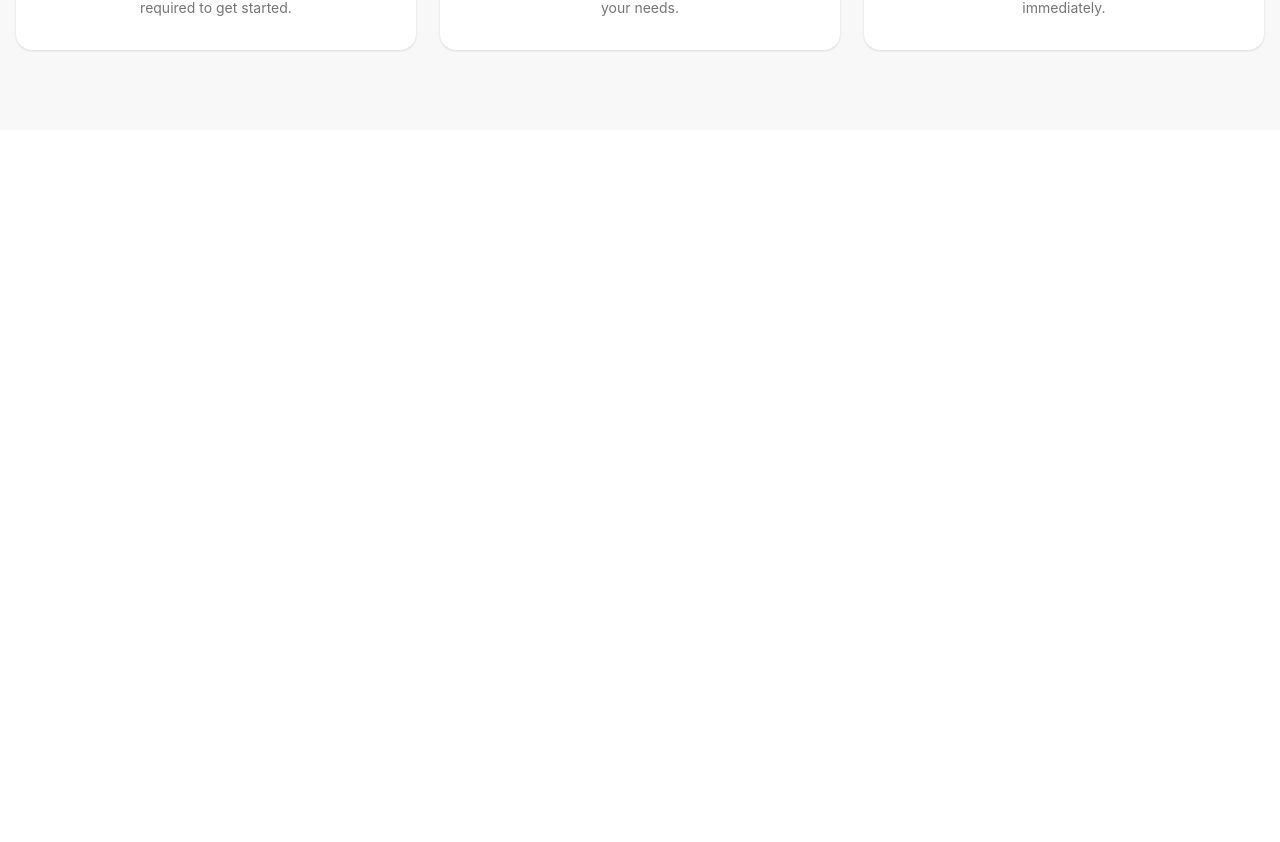
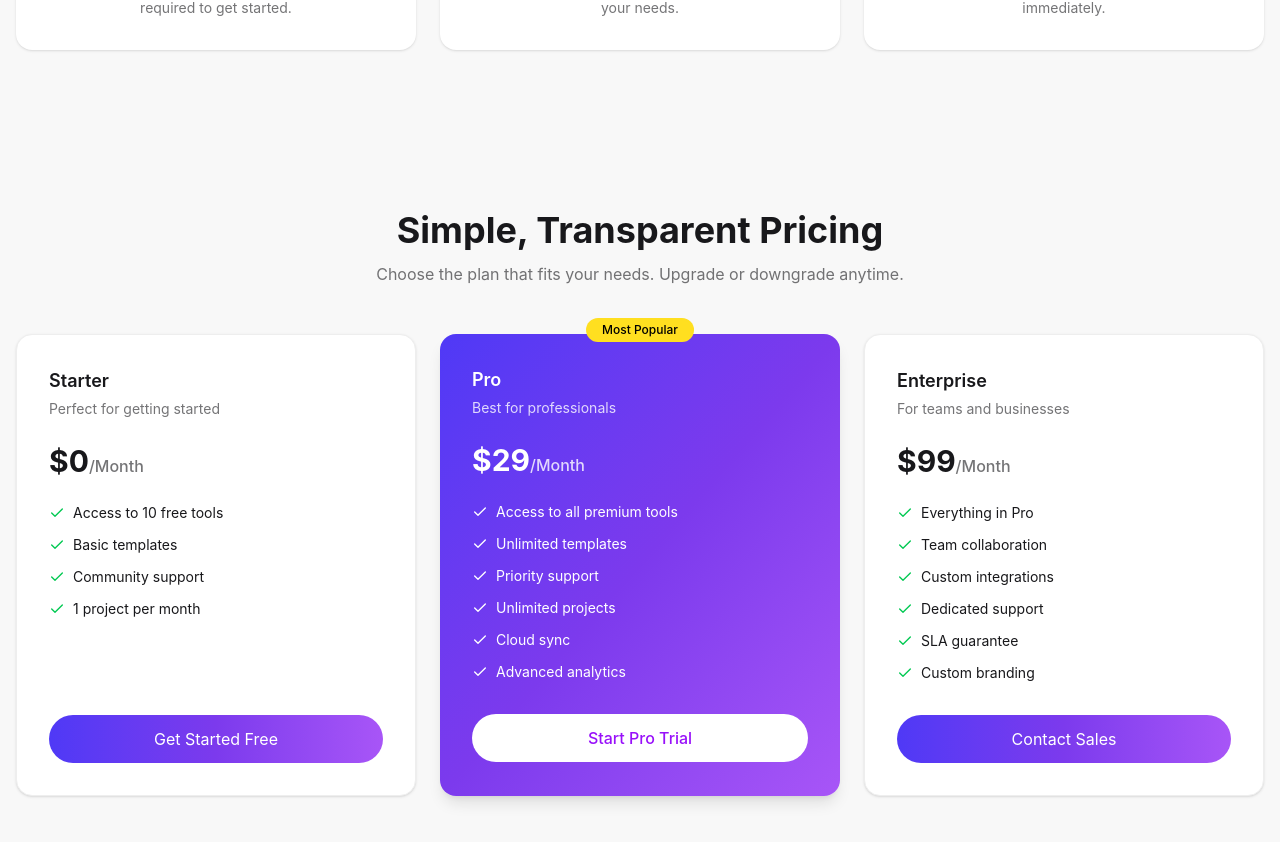
Before and after one commit to shakil218/digital-devtools-platform, a React (Vite) app: page / in a window 1280 px wide. Shown: the part 1457-2299 px from the top of the page. Before the commit the page ends 1587 px from the top, so only its background shows below. Built offline with nearby package versions, Linux system fonts and the light colour scheme.

Commit message:
pricing section design and implement done.

```diff
--- a/package.json
+++ b/package.json
@@ -11,6 +11,8 @@
   },
   "dependencies": {
     "@tailwindcss/vite": "^4.2.2",
+    "framer-motion": "^12.38.0",
+    "lucide-react": "^1.7.0",
     "react": "^19.2.4",
     "react-dom": "^19.2.4",
     "react-icons": "^5.6.0",
--- /dev/null
+++ b/src/components/pricing/Pricing.jsx
@@ -0,0 +1,131 @@
+import React from "react";
+import { Check } from "lucide-react";
+
+const Pricing = () => {
+  return (
+    <section className="w-full bg-base-200 py-16 md:py-20">
+      <div className="max-w-7xl mx-auto px-4">
+        {/* Heading */}
+        <div className="text-center max-w-2xl mx-auto">
+          <h2 className="text-3xl md:text-4xl font-bold">
+            Simple, Transparent Pricing
+          </h2>
+          <p className="mt-3 text-sm md:text-base text-base-content/60">
+            Choose the plan that fits your needs. Upgrade or downgrade anytime.
+          </p>
+        </div>
+
+        {/* Pricing Cards */}
+        <div className="mt-12 grid grid-cols-1 md:grid-cols-3 gap-6">
+          {/* Starter */}
+          <div className="bg-base-100 rounded-2xl p-8 shadow-sm border border-base-300 flex flex-col h-full">
+            <h3 className="text-lg font-semibold">Starter</h3>
+            <p className="text-sm text-base-content/60 mt-1">
+              Perfect for getting started
+            </p>
+
+            <h2 className="mt-6 text-3xl font-bold">
+              $0
+              <span className="text-base font-medium text-base-content/60">
+                /Month
+              </span>
+            </h2>
+
+            <ul className="mt-6 space-y-3 text-sm">
+              {[
+                "Access to 10 free tools",
+                "Basic templates",
+                "Community support",
+                "1 project per month",
+              ].map((item, i) => (
+                <li key={i} className="flex items-center gap-2">
+                  <Check className="text-green-500 w-4 h-4" />
+                  {item}
+                </li>
+              ))}
+            </ul>
+
+            <button className="mt-8 md:mt-auto w-full rounded-full py-3 text-white bg-linear-to-r from-[#4f39f6] via-[#7c3aed] to-[#a855f7]">
+              Get Started Free
+            </button>
+          </div>
+
+          {/* Pro (Highlighted) */}
+          <div className="relative rounded-2xl p-8 text-white shadow-lg bg-linear-to-br from-[#4f39f6] via-[#7c3aed] to-[#a855f7]">
+            {/* Badge */}
+            <div className="absolute -top-4 left-1/2 -translate-x-1/2 px-4 py-1 text-xs font-medium bg-yellow-300 text-black rounded-full">
+              Most Popular
+            </div>
+
+            <h3 className="text-lg font-semibold">Pro</h3>
+            <p className="text-sm text-white/80 mt-1">Best for professionals</p>
+
+            <h2 className="mt-6 text-3xl font-bold">
+              $29
+              <span className="text-base font-medium text-white/80">
+                /Month
+              </span>
+            </h2>
+
+            <ul className="mt-6 space-y-3 text-sm">
+              {[
+                "Access to all premium tools",
+                "Unlimited templates",
+                "Priority support",
+                "Unlimited projects",
+                "Cloud sync",
+                "Advanced analytics",
+              ].map((item, i) => (
+                <li key={i} className="flex items-center gap-2">
+                  <Check className="text-white w-4 h-4" />
+                  {item}
+                </li>
+              ))}
+            </ul>
+
+            <button className="mt-8 w-full rounded-full py-3 bg-white text-purple-600 font-medium">
+              Start Pro Trial
+            </button>
+          </div>
+
+          {/* Enterprise */}
+          <div className="bg-base-100 rounded-2xl p-8 shadow-sm border border-base-300">
+            <h3 className="text-lg font-semibold">Enterprise</h3>
+            <p className="text-sm text-base-content/60 mt-1">
+              For teams and businesses
+            </p>
+
+            <h2 className="mt-6 text-3xl font-bold">
+              $99
+              <span className="text-base font-medium text-base-content/60">
+                /Month
+              </span>
+            </h2>
+
+            <ul className="mt-6 space-y-3 text-sm">
+              {[
+                "Everything in Pro",
+                "Team collaboration",
+                "Custom integrations",
+                "Dedicated support",
+                "SLA guarantee",
+                "Custom branding",
+              ].map((item, i) => (
+                <li key={i} className="flex items-center gap-2">
+                  <Check className="text-green-500 w-4 h-4" />
+                  {item}
+                </li>
+              ))}
+            </ul>
+
+            <button className="mt-8 w-full rounded-full py-3 text-white bg-linear-to-r from-[#4f39f6] via-[#7c3aed] to-[#a855f7]">
+              Contact Sales
+            </button>
+          </div>
+        </div>
+      </div>
+    </section>
+  );
+};
+
+export default Pricing;
--- a/src/pages/home/HomePage.jsx
+++ b/src/pages/home/HomePage.jsx
@@ -3,6 +3,7 @@
 import Banner from '../../components/banner/Banner';
 import Stats from '../../components/stats/Stats';
 import Steps from '../../components/steps/Steps';
+import Pricing from '../../components/pricing/Pricing';
 
 const HomePage = () => {
   return (
@@ -11,6 +12,7 @@
       <Banner/>
       <Stats/>
       <Steps/>
+      <Pricing/>
     </div>
   );
 };
```
Also changed, not shown: 1 other file (tests, documents, lock files or other folders).
